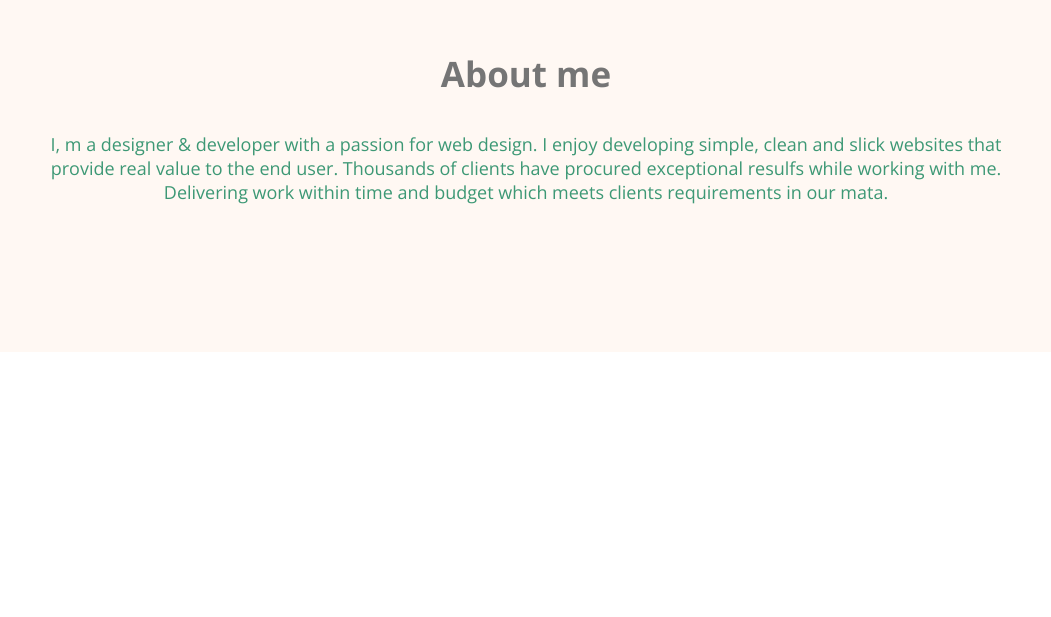
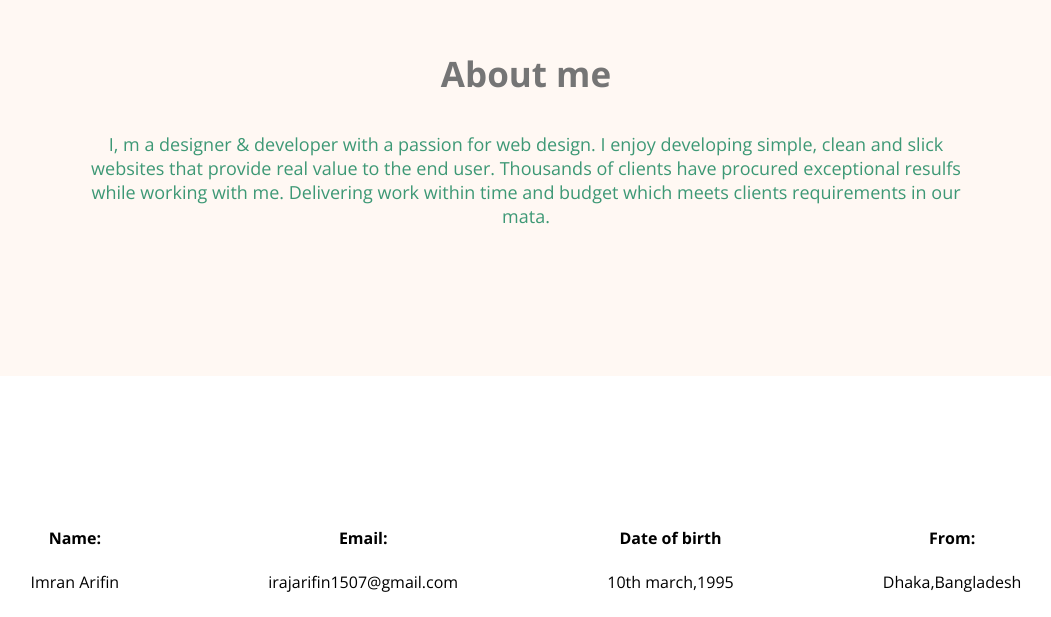
Before and after one commit to Imranarifin/webdeveloper-portfolio, a plain HTML site: page index.html in a window 1280 px wide. Shown: the part 934-1551 px from the top of the page, without its empty margins (114-1165 px from the left). Before the commit the page ends 1416 px from the top, so only its background shows below. Drawn offline with nearby package versions, Linux system fonts and the light colour scheme.

Commit message:
about info

```diff
--- a/index.html
+++ b/index.html
@@ -38,6 +38,28 @@
             <h3 class="section-title">About me</h3>
             <p class="section-description">I, m a designer & developer with a passion for web design. I enjoy developing simple, clean and slick websites that provide real value to the end user. Thousands of clients have procured exceptional resulfs while working with me. Delivering work within time and budget which meets clients requirements in our mata.</p>
                 </section>
+                <div class="about-info-container">
+                    <div class="about-info">
+                        <h4 class="info-title">Name:</h4>
+                        <p class="info-description">Imran Arifin</p>
+
+                    </div>
+                    <div class="about-info">
+                        <h4 class="info-title">Email:</h4>
+                        <p class="info-description">irajarifin1507@gmail.com</p>
+
+                    </div>
+                    <div class="about-info">
+                        <h4 class="info-title">Date of birth</h4>
+                        <p class="info-description">10th march,1995</p>
+
+                    </div>
+                    <div class="about-info">
+                        <h4 class="info-title">From:</h4>
+                        <p class="info-description">Dhaka,Bangladesh</p>
+
+                    </div>
+                </div>
     </main>
     <footer></footer>
 </body>
--- a/styles/portfolio.css
+++ b/styles/portfolio.css
@@ -78,6 +78,10 @@ font-weight: 400;
 }
 
 /*main*/
+main{
+    max-width: 1140px;
+    margin: 0 auto;
+}
 /*about section*/
 .about{
     padding: 130px;
@@ -96,3 +100,10 @@ font-weight: 400;
     text-align: center;
     font-size: 18px;
 }
+.about-info-container{
+    display: flex;
+    justify-content: space-around;
+}
+.about-info{
+    text-align: center;
+}
```
